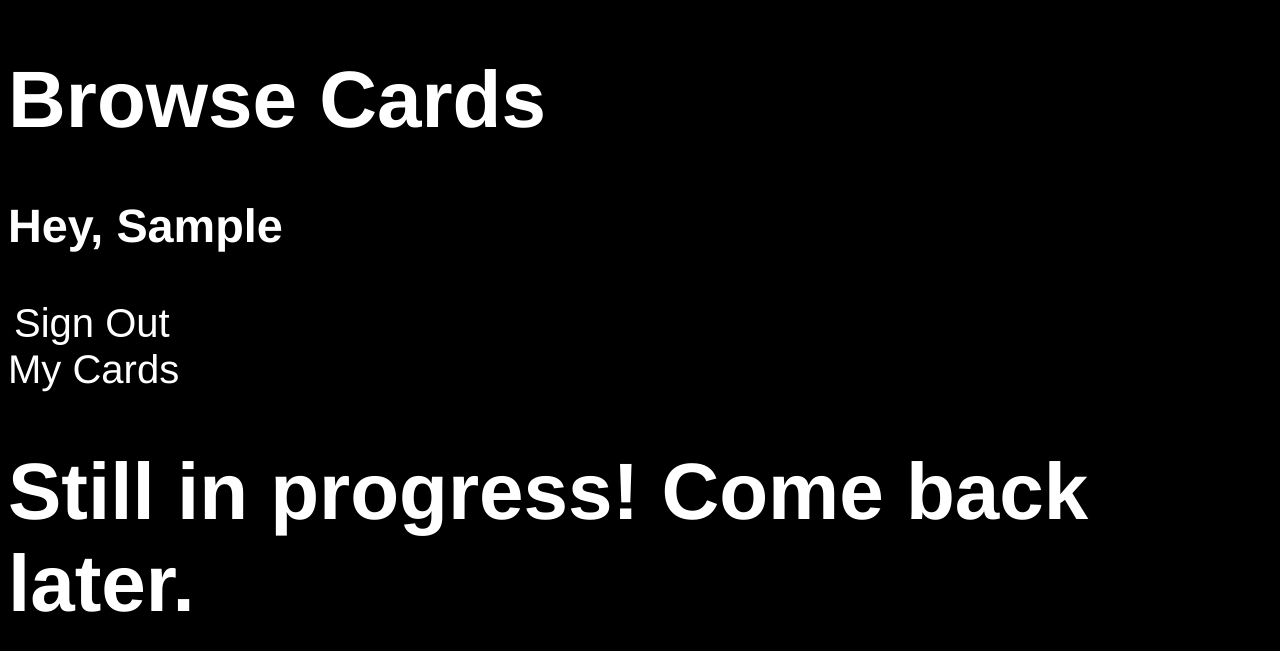
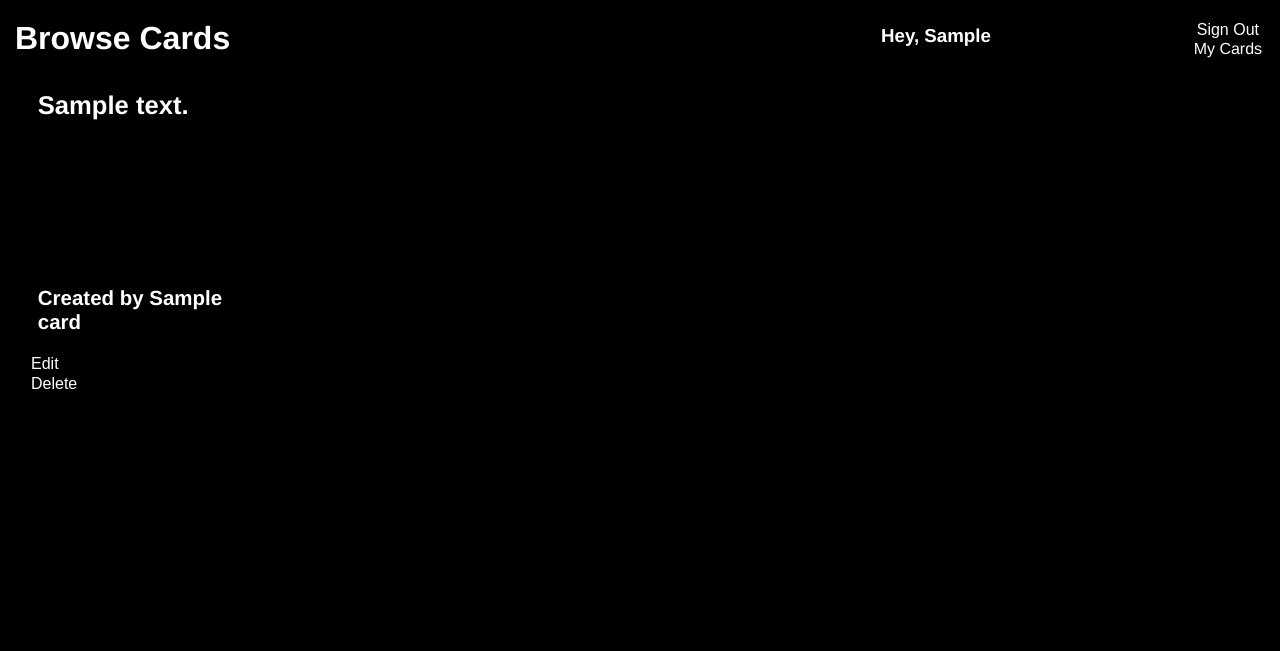
Before and after one commit to kaipeps/generator_against_humanity, a Flask app: page /cards/browse in a window 1280 px wide. Shown: the top 651 px of the page. Run offline with Flask 3, Linux system fonts and the light colour scheme; the visitor is signed in with stand-in values (Sample User, id 1); a database or web service that is not in the repository returns one stand-in record (values such as "Sample title"); some libraries are stand-ins or nearby versions.

Commit message:
edit and delete functional, some css added

```diff
--- a/controllers/cards_controller.py
+++ b/controllers/cards_controller.py
@@ -1,11 +1,14 @@
 from flask import render_template, request, redirect
-from models.card import get_saved_cards, create_new_card, save_card_to_user, edit_card, delete_card, remove_from_saved, get_public_cards
+from models.card import get_saved_cards, create_new_card, save_card_to_user, get_card_by_id, edit_card, delete_card, remove_from_saved, get_public_cards
 from models.user import generate_author_name
 from services.session_info import current_user
 
 def saved(user_id):
     saved_cards = get_saved_cards(user_id)
     return render_template('cards/saved.html', current_user = current_user(), cards = saved_cards)
+
+def new():
+    return render_template('cards/new.html', current_user = current_user())
 
 def create(user_id):
     author_name = generate_author_name(user_id)
@@ -17,18 +20,22 @@ def create(user_id):
     return redirect(f'/cards/saved/{user_id}')
 
 def edit(card_id):
+    card = get_card_by_id(card_id)
+    return render_template('cards/edit.html', card = card, current_user = current_user())
+
+def update(card_id):
     color = request.form.get('color')
     text = request.form.get('text')
     pick = request.form.get('pick')
     public_card = request.form.get('public')
-    edit_card(card_id, color, text, pick, public_card)
-    user = current_user()
-    return redirect(f"/cards/saved/{user['id']}")
+    edit_card(color, text, pick, public_card, card_id)
+    current = current_user()
+    return redirect(f"/cards/saved/{current['user_id']}")
 
 def delete(card_id):
     delete_card(card_id)
-    user = current_user()
-    return redirect(f"/cards/saved/{user['id']}")
+    current = current_user()
+    return redirect(f"/cards/saved/{current['user_id']}")
 
 def remove(user_id, card_id):
     remove_from_saved(user_id, card_id)
@@ -38,5 +45,7 @@ def browse():
     public_cards = get_public_cards()
     return render_template('cards/index.html', cards = public_cards, current_user = current_user())
 
-def generator():
-    return render_template('cards/generator.html', current_user = current_user())
+def save(card_id):
+    current = current_user()
+    save_card_to_user(card_id, current['user_id'])
+    return redirect('/cards/browse')
--- a/models/card.py
+++ b/models/card.py
@@ -7,11 +7,12 @@ def get_saved_cards(user_id):
 def create_new_card(color, text, author_id, author_name, pick, public_card):
     sql('INSERT INTO cards (color, text, author_id, author_name, pick, public_card) VALUES (%s, %s, %s, %s, %s, %s); INSERT INTO saves (saved_card_id, saved_user_id) SELECT card_id, author_id FROM cards WHERE card_id = (SELECT MAX(card_id) FROM cards) RETURNING *', [color, text, author_id, author_name, pick, public_card])
 
-def save_card_to_user(card_id, user_id):
-    sql('INSERT INTO saves (saved_card_id, saved_user_id) VALUES (%s, %s) RETURNING *', [card_id, user_id])
+def get_card_by_id(card_id):
+    cards = sql(f'SELECT * FROM cards WHERE card_id = {card_id}')
+    return cards[0]
 
-def edit_card(card_id, color, text, author_id, author_name, pick, public_card):
-    sql('UPDATE cards SET color = %s, text = %s, author_id = %s, author_name = %s, pick = %s, public_card = %s WHERE card_id = %s RETURNING *', [color, text, author_id, author_name, pick, public_card, card_id])
+def edit_card(color, text, pick, public_card, card_id):
+    sql('UPDATE cards SET color = %s, text = %s, pick = %s, public_card = %s WHERE card_id = %s RETURNING *', [color, text, pick, public_card, card_id])
 
 def delete_card(card_id):
     sql(f'DELETE FROM cards WHERE card_id = {card_id} RETURNING *')
@@ -22,3 +23,6 @@ def remove_from_saved(user_id, card_id):
 def get_public_cards():
     public_cards = sql('SELECT * FROM cards WHERE public_card = TRUE')
     return public_cards
+
+def save_card_to_user(card_id, user_id):
+    sql('INSERT INTO saves (saved_card_id, saved_user_id) VALUES (%s, %s) RETURNING *', [card_id, user_id])
--- a/static/styles/base.css
+++ b/static/styles/base.css
@@ -2,6 +2,31 @@ body {
     font-family: 'Helvetica Neue', Arial, Helvetica, sans-serif;
     background-color: black;
     color: white;
+    margin: 15px;
+}
+header {
+    display: flex;
+    justify-content: space-between;
+    align-items: center;
+    gap: 30px;
+}
+header h1, h3 {
+    margin: 5px 0;
+    min-width: fit-content;
+}
+.user {
+    display: flex;
+    justify-content: space-between;
+    width: 30vw;
+    min-width: 200px;
+}
+.user-controls {
+    display: flex;
+    flex-direction: column;
+    align-items: center;
+}
+main {
+    margin: 10px;
 }
 a, button {
     border: none;
@@ -11,3 +36,30 @@ a, button {
     cursor: pointer;
     text-decoration: none;
 }
+.display {
+    --base-height: 20vw;
+    height: var(--base-height);
+    width: calc(var(--base-height) * 0.72);
+    border-radius: calc(var(--base-height) * 0.05);
+    padding: calc(var(--base-height) * 0.05);
+    font-size: calc(var(--base-height) * 0.1);
+    font-weight: bold;
+    display: flex;
+    flex-direction: column;
+    justify-content: space-between;
+}
+.display p {
+    margin: calc(var(--base-height) * 0.025) 0;
+}
+.author {
+    font-size: 0.8em;
+}
+.black {
+    background-color: black;
+    border: 1px solid white;
+}
+.white {
+    background-color: white;
+    border: 1px solid black;
+    color: black;
+}
--- a/templates/cards/index.html
+++ b/templates/cards/index.html
@@ -2,23 +2,52 @@
 
 {% block page_data %}
 <title>Browse Cards - Generator Against Humanity</title>
-<link rel="stylesheet" href="/static/styles/welcome.css">
+<link rel="stylesheet" href="/static/styles/index.css">
 {% endblock %}
 
 {% block content %}
 <header>
     <h1>Browse Cards</h1>
     {% if current_user %}
-    <h3>Hey, {{ current_user['first_name'] }}</h3>
-    <form action="/sessions/delete" method="POST">
-        <button>Sign Out</button>
-    </form>
-    <a href="/cards/user={{ current_user['id'] }}">My Cards</a>
+    <section class="user">
+        <h3>Hey, {{ current_user['first_name'] }}</h3>
+        <section class="user-controls">
+            <form action="/sessions/delete" method="POST">
+                <button>Sign Out</button>
+            </form>
+            <a href="/cards/saved/{{ current_user['user_id'] }}">My Cards</a>
+        </section>
+    </section>
     {% else %}
     <a href="/users/new">Sign Up/In</a>
     {% endif %}
 </header>
 <main>
-    <h1>Still in progress! Come back later.</h1>
+    <section class="cards">
+        {% for card in cards %}
+        <section class="card-container">
+            <section class="display {{ card['color']}}">
+                <p class="text">{{ card['text'] }}</p>
+                <p class="author">Created by {{ card['author_name'] }}</p>
+            </section>
+            <section class="controls">
+                {% if current_user['user_id'] == card['author_id'] %}
+                <form action="/cards/edit/{{ card['card_id'] }}">
+                    <button>Edit</button>
+                </form>
+                <form action="/cards/delete/{{ card['card_id'] }}" method="POST">
+                    <button>Delete</button>
+                </form>
+                {% elif current_user %}
+                <form action="/cards/save/{{ card['card_id'] }}">
+                    <button>Save to My Cards</button>
+                </form>
+                {% else %}
+                <p>Please <a href="/sessions/new">sign in</a> to save cards.</p>
+                {% endif %}
+            </section>
+        </section>
+        {% endfor %}
+    </section>
 </main>
 {% endblock %}
--- a/templates/welcome.html
+++ b/templates/welcome.html
@@ -8,11 +8,15 @@
 {% block content %}
 <header>
     {% if current_user %}
+    <section class="user">
         <h3>Hey, {{ current_user['first_name'] }}</h3>
+        <section class="user-controls">
             <form action="/sessions/delete" method="POST">
                 <button>Sign Out</button>
             </form>
             <a href="/cards/saved/{{ current_user['user_id'] }}">My Cards</a>
+        </section>
+    </section>
     {% else %}
     <a href="/users/new">Sign Up/In</a>
     {% endif %}
```
Also changed, not shown: routes/cards_routes.py (+9 -7 lines), static/styles/form.css (+12 -0 lines), templates/cards/edit.html (added, +47 -0 lines), templates/cards/generator.html (deleted, +0 -22 lines), templates/cards/new.html (added, +47 -0 lines), templates/cards/saved.html (+18 -32 lines), README.md. Lines whose indentation alone changed are shown as unchanged.
